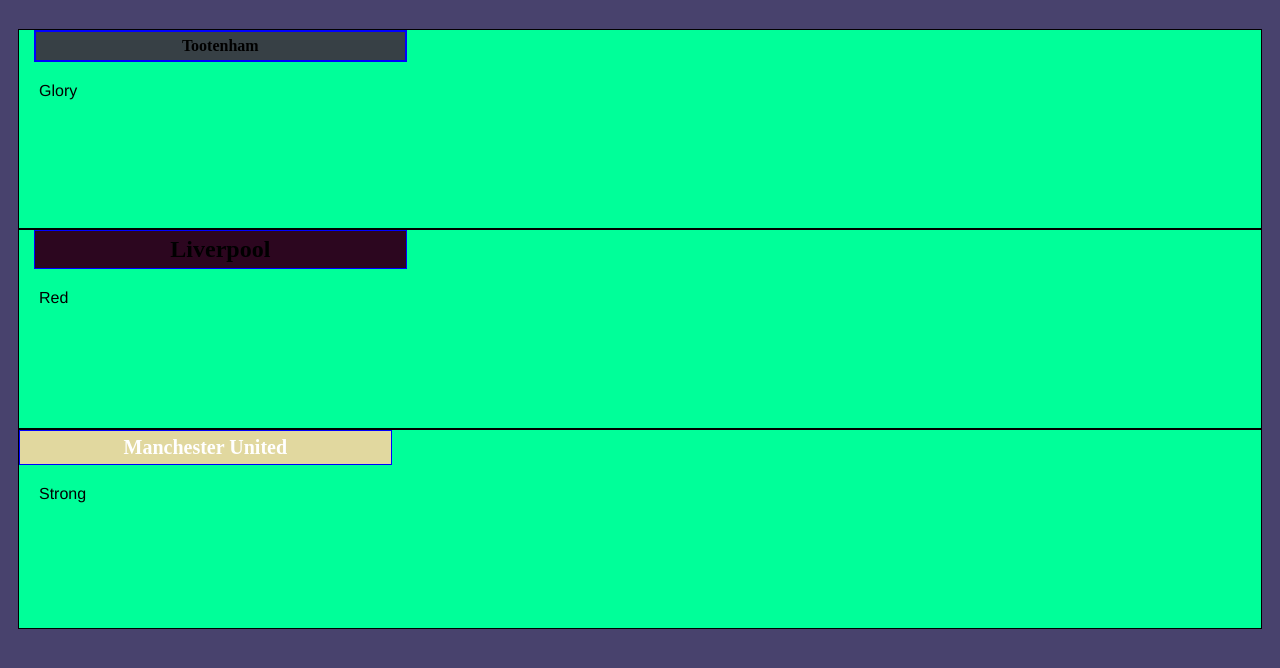
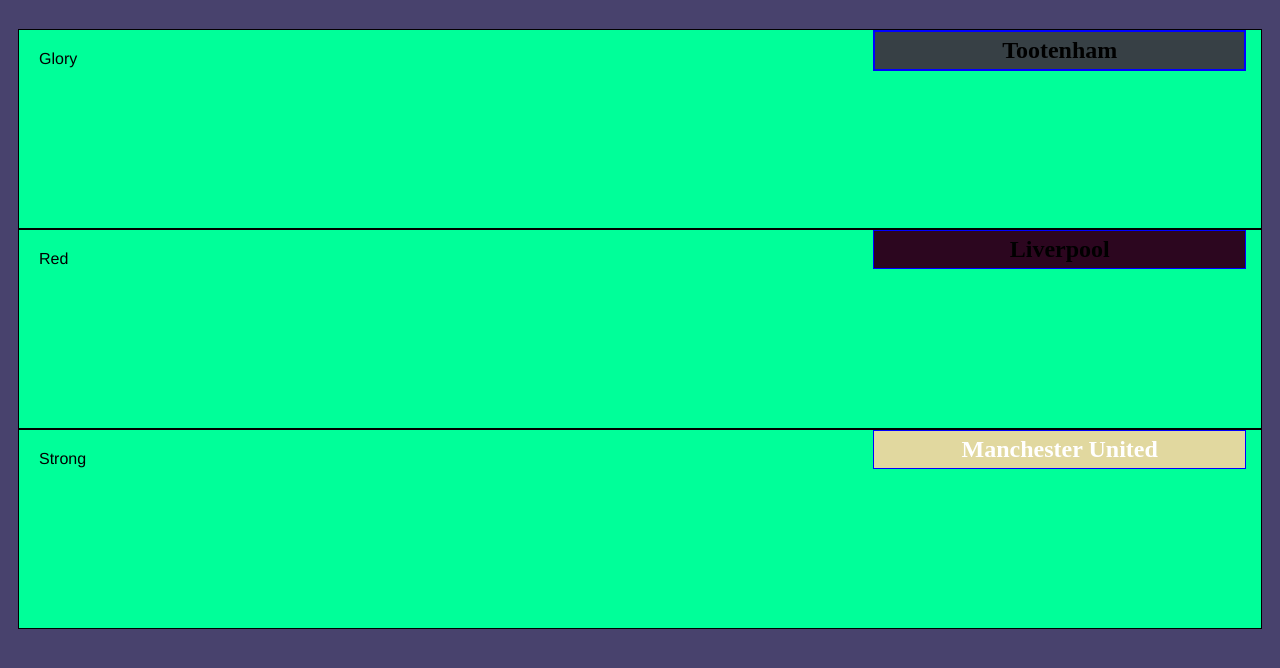
Before and after one commit to Ekrem-R/coursera-html-css-javascript, a plain HTML site: page module2-solutions/index.html in a window 1280 px wide. Shown: the part 62-730 px from the top of the page. Drawn offline with Linux system fonts and the light colour scheme.

Commit message:
Update style.css

```diff
--- a/module2-solutions/css/style.css
+++ b/module2-solutions/css/style.css
@@ -38,11 +38,12 @@ section {
 
 #team1 {
 	border: 2px solid blue;
+	float:right;
 	text-align: center;
 	width: 30%;
 	font-family: 'Times New Roman', serif;
 	font-weight: bold;
-	font-size: 16px;
+	font-size: 24px;
 	margin:0 15px;
 	padding: 5px;
 	background-color: #374045;
@@ -50,6 +51,7 @@ section {
 
 #team2 {
 	text-align: center;
+	float:right;
 	width: 30%;
 	font-family: 'Times New Roman', serif;
 	font-weight: bold;
@@ -62,20 +64,21 @@ section {
 
 #team3 {
 	border: 1px solid blue;
+	float:right;
 	text-align: center;
 	width: 30%;
-  background-color: #e1d89f;
+        background-color: #e1d89f;
 	font-family:'Times New Roman', serif;
 	font-weight: bold;
-	font-size: 125%;
-	margin-bottom: 0;
-	margin-top: 0;
+	font-size: 24px;
+	margin:0 15px;
 	color: white;
 	padding: 5px;
 }
 
 .row {
-	width: 33%;
+	width: 80%;
+	float:right;
 }
 
 /* Desktop view */
```
